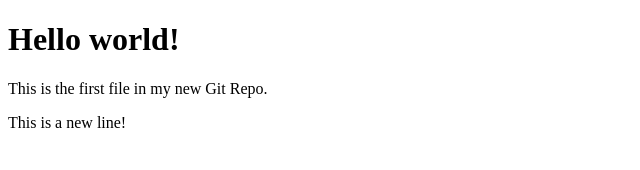
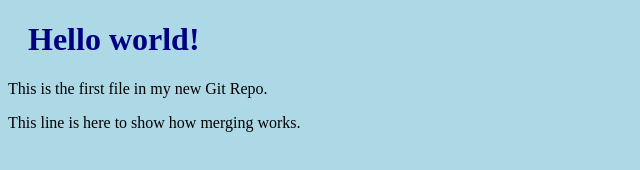
Before and after one commit to mrdoge-wife/learn_git, a plain HTML site: page index.html in a window 1280 px wide. Shown: the whole page, without its empty margins (0-640 px from the left). Drawn offline with Linux system fonts and the light colour scheme.

Commit message:
modify index.html to fix some emergency problems.

```diff
--- a/index.html
+++ b/index.html
@@ -2,12 +2,13 @@
 <html>
 <head>
 <title>Hello World!</title>
+<link rel="stylesheet" href="bluestyle.css">
 </head>
 <body>
 
 <h1>Hello world!</h1>
 <p>This is the first file in my new Git Repo.</p>
-<p>This is a new line!</p>
+<p>This line is here to show how merging works.</p>
 
 </body>
 </html>
```
